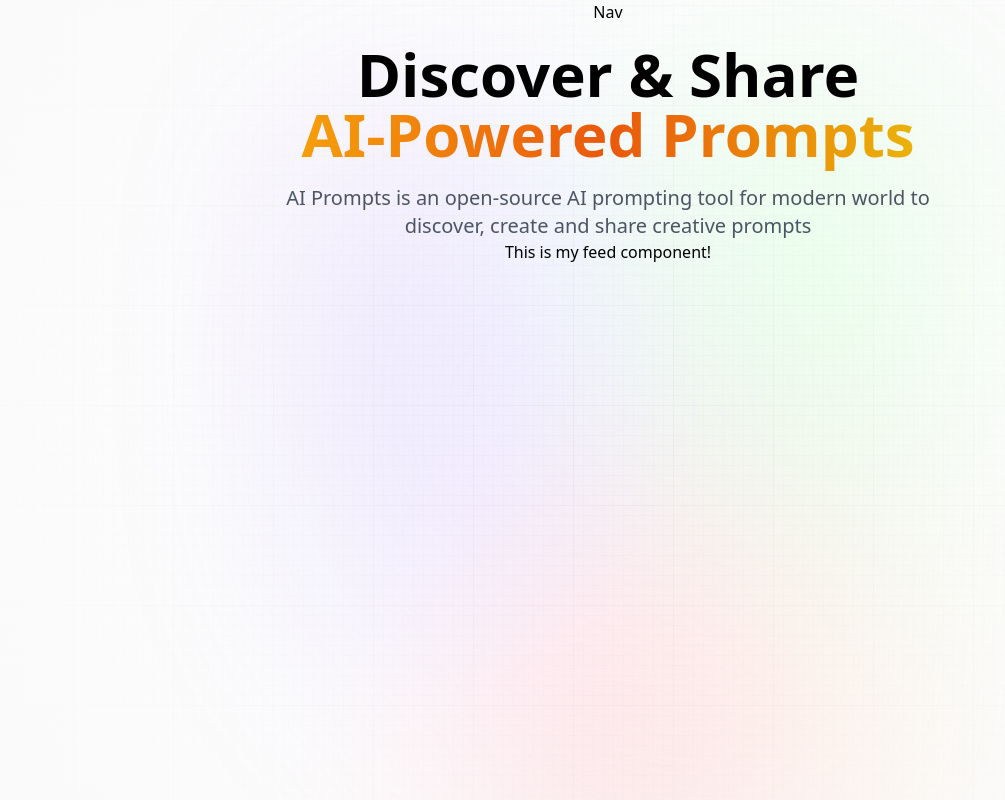
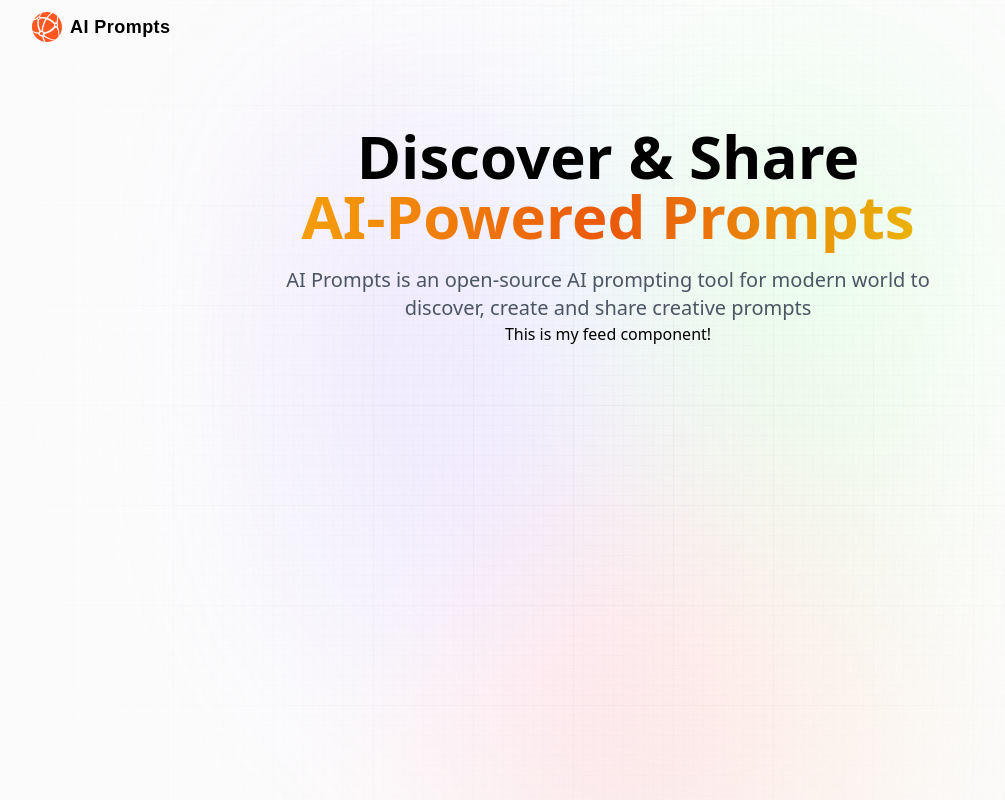
Before and after one commit to dantaylor28/ai_prompts, a Next.js app: page / in a window 1280 px wide. Shown: the whole page, without its empty margins (32-1037 px from the left). Built offline with nearby package versions, Linux system fonts and the light colour scheme.

Commit message:
Create basic navigation for desktop

```diff
--- a/components/Nav.jsx
+++ b/components/Nav.jsx
@@ -1,9 +1,25 @@
-import React from 'react'
+"use client";
+
+import Link from "next/link";
+import Image from "next/image";
+import { useState, useEffect } from "react";
+import { signIn, signOut, useSession, getProviders } from "next-auth/react";
 
 const Nav = () => {
   return (
-    <div>Nav</div>
-  )
-}
+    <nav className="flex-between w-full mb-16 pt-3">
+      <Link href="/" className="flex gap-2 flex-center">
+        <Image
+          src="/assets/images/logo.svg"
+          alt="AI prompt logo"
+          width={30}
+          height={30}
+          className="object-contain"
+        />
+        <p className="logo_text">AI Prompts</p>
+      </Link>
+    </nav>
+  );
+};
 
-export default Nav
+export default Nav;
```
